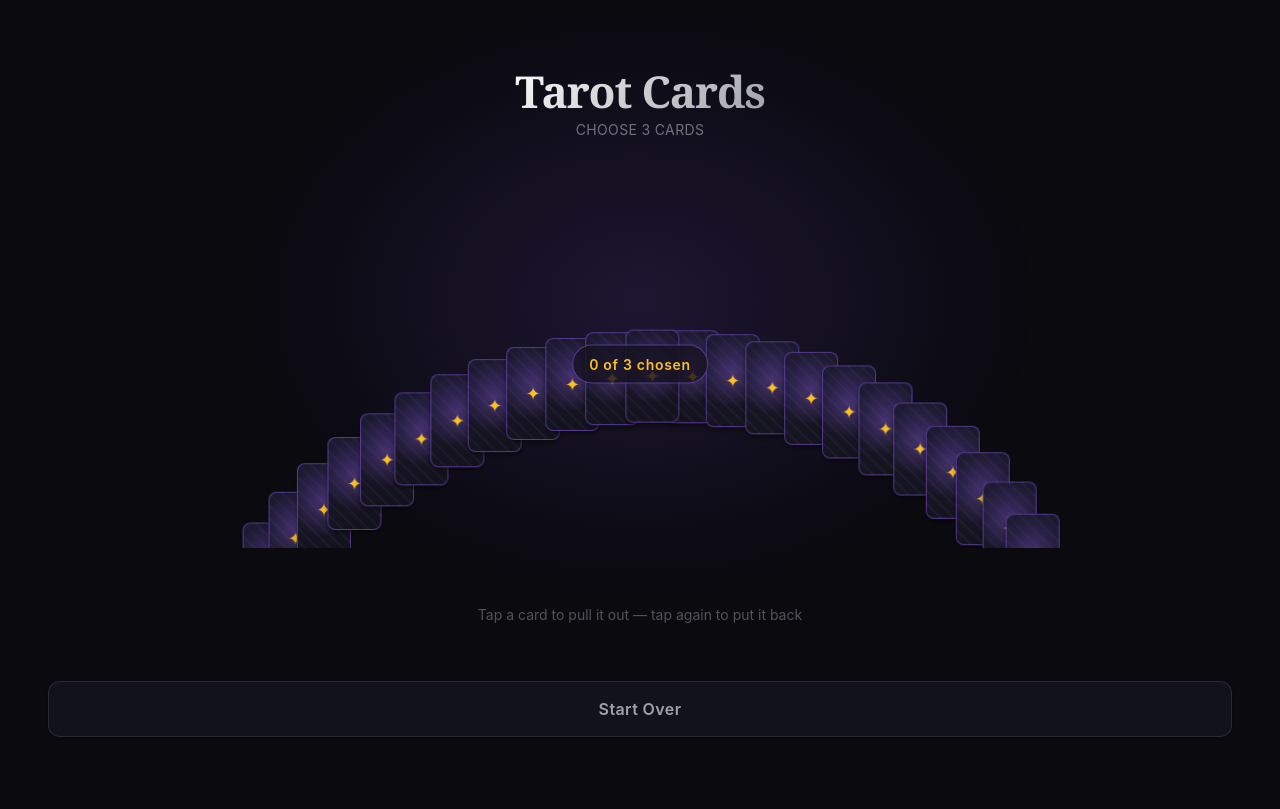
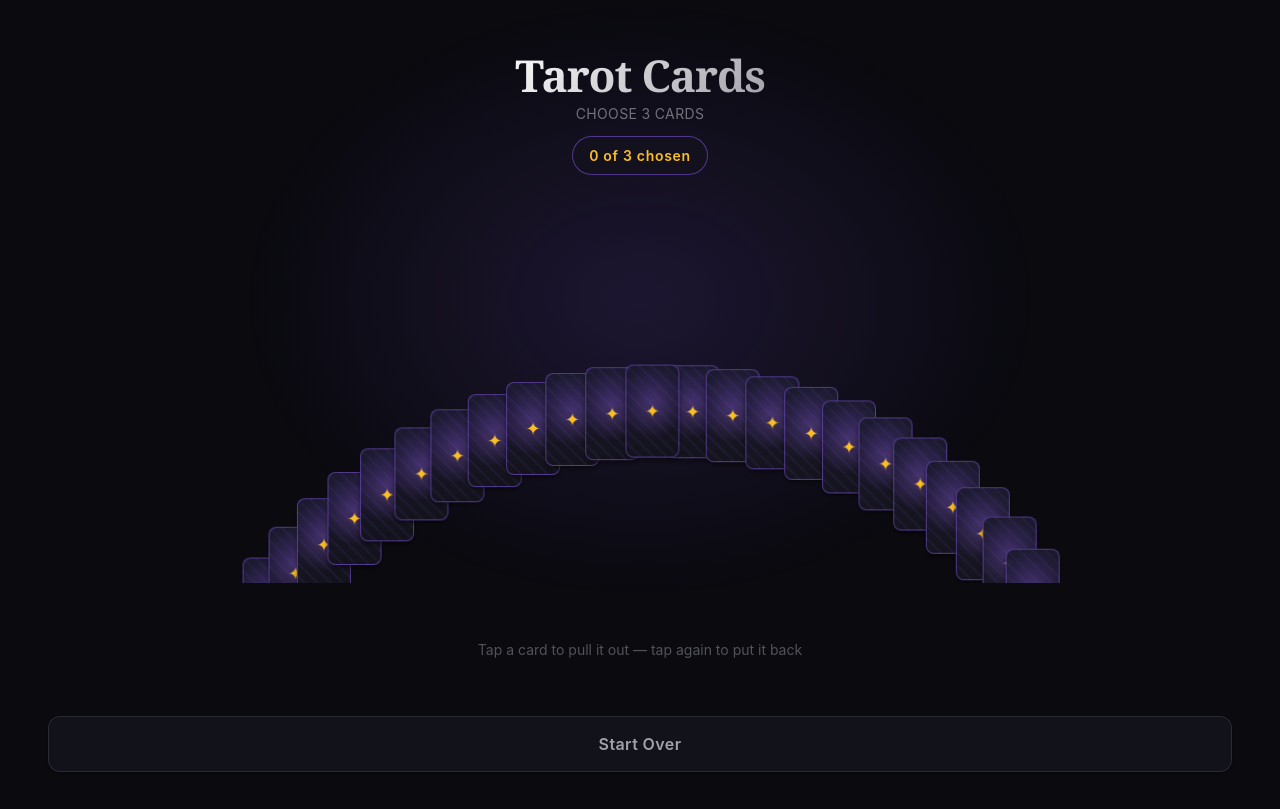
Before and after one commit to rogamorris/tarot-cards, a website built with Vite: page src/client/index.html in a window 1280 px wide. Both pictures are taken after a click on the button "Draw Cards". Built offline with nearby package versions, Linux system fonts and the light colour scheme.

Commit message:
Move chosen counter out of the fan stage
The 'X of N chosen' pill sat at the center of the stage, overlapping
the card arc. It now lives in the header under the subtitle, leaving
the stage purely for the cards.

```diff
--- a/src/client/styles.css
+++ b/src/client/styles.css
@@ -988,17 +988,10 @@ body::before {
     var(--shadow-lg);
 }
 
-.fan-center {
-  position: absolute;
-  left: 50%;
-  top: 50%;
-  transform: translate(-50%, -50%);
-  pointer-events: none;
-  text-align: center;
-}
-
 .fan-count {
-  display: inline-block;
+  display: block;
+  width: fit-content;
+  margin: var(--space-3) auto 0;
   padding: var(--space-2) var(--space-4);
   font-size: var(--text-sm);
   font-weight: var(--font-semibold);
--- a/src/client/ui/app.ts
+++ b/src/client/ui/app.ts
@@ -141,14 +141,12 @@ export function renderFanView(container: HTMLElement, count: number): void {
       <header>
         <h1 class="title">Tarot Cards</h1>
         <p class="subtitle">Choose ${count} card${count !== 1 ? 's' : ''}</p>
+        <span id="fan-count" class="fan-count">0 of ${count} chosen</span>
       </header>
 
       <div class="fan-stage">
         <div class="fan-spinner" aria-hidden="false">
           ${cardsHTML}
-        </div>
-        <div class="fan-center">
-          <span id="fan-count" class="fan-count">0 of ${count} chosen</span>
         </div>
       </div>
 
```
Also changed, not shown: src/client/ui/app.test.ts (+11 -0 lines).
